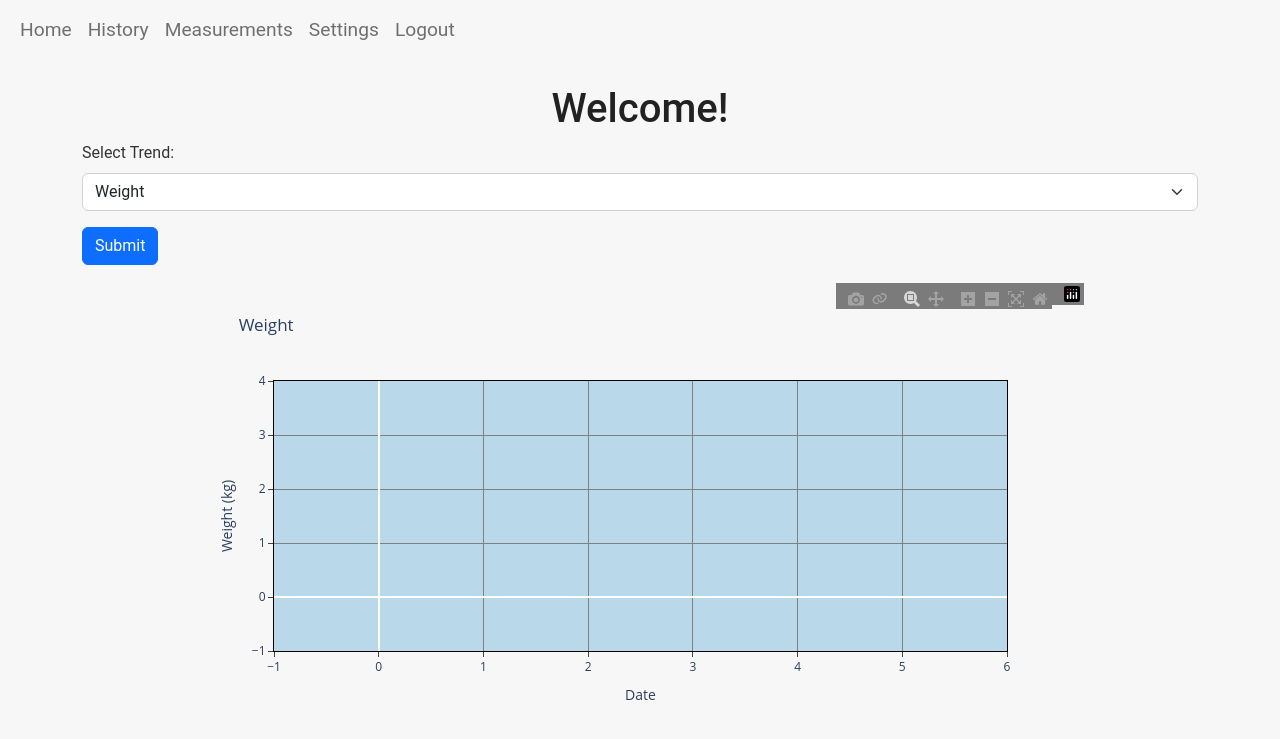
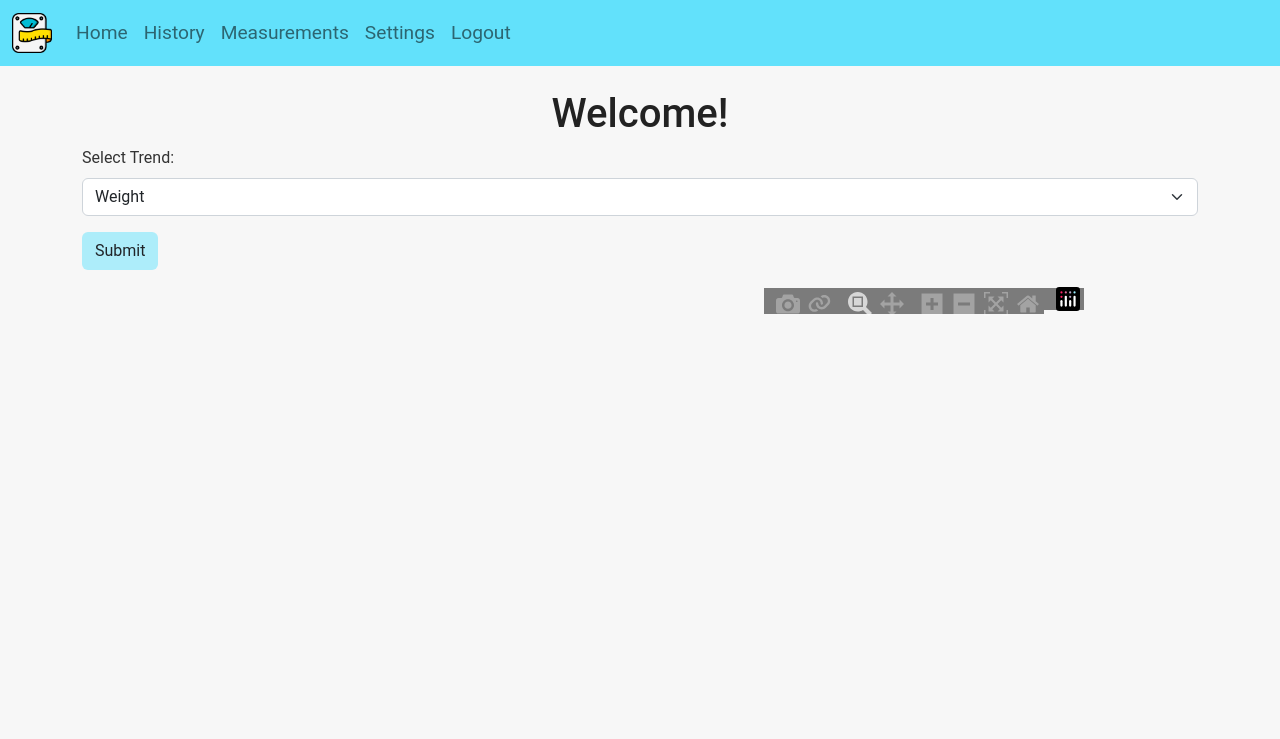
Before and after one commit to simar-s2/Body-Measurement-Tracker, a Flask app: page / in a window 1280 px wide. Shown: the top 739 px of the page. Run offline with Flask 3, Linux system fonts and the light colour scheme; the visitor is signed in with stand-in values (Sample User, id 1); data that the repository does not hold is empty.

Commit message:
Added favicon and navbar brand image, Aranging styles.css properly

```diff
--- a/website/static/styles.css
+++ b/website/static/styles.css
@@ -1,7 +1,59 @@
+/* Global page */
+body {
+    font-family: Roboto, Oxygen, Ubuntu, Cantarell, 'Open Sans', 'Helvetica Neue', sans-serif;
+    background-color: hsl(0, 0%, 97%);
+    color: #333;
+}
+
+h1, h2 {
+    color: #222;
+}
+
+.btn {
+    background-color: rgba(0,212,255,0.3);
+}
+
+svg {
+    height: 1.5em;
+    width: 1.5em;
+}
+
+.link {
+    color: #222;
+    text-decoration: none;
+}
+
+.link:hover {
+    text-decoration: underline;
+    color: black;
+}
+
+/* Navbar  */
+.navbar {
+    background-color: rgba(0,212,255,0.6);
+}
+
 .nav-item {
     font-size: 1.2rem;
+    color: black;
 }
 
+.nav_image {
+    width: 2em;
+    height: 2em;
+}
+
+/* Login and Sign up page */
+
+/* Home page */
+#chart {
+    display: block;
+    margin: 1rem auto;
+    max-width: 80%;
+    max-height: 100%;
+}
+
+/* Measurements and update measurements page */
 .measurements_form {
     display: grid;
     grid-template-columns: 1fr 1fr;
@@ -16,27 +68,9 @@
     justify-self: center;
 }
 
-.link-primary {
-    text-decoration: none;
+/* History page */
+tbody>tr:nth-child(odd) {
+    background-color: rgba(0,212,255,0.3);
 }
 
-.link-primary:hover {
-    text-decoration: underline;
-}
-
-body {
-    font-family: Roboto, Oxygen, Ubuntu, Cantarell, 'Open Sans', 'Helvetica Neue', sans-serif;
-    background-color: hsl(0, 0%, 97%);
-    color: #333;
-}
-
-h1, h2 {
-    color: #222;
-}
-
-#chart {
-    display: block;
-    margin: 1rem auto;
-    max-width: 80%;
-    max-height: 100%;
-}
+/* Settings page */
--- a/website/templates/history.html
+++ b/website/templates/history.html
@@ -7,7 +7,7 @@
 <h2>Measurement history:</h2>
 <br>
 <div class="table-responsive">
-    <table class="table table-striped">
+    <table class="table">
         <thead>
             <tr>
               <th scope="col">Date Added</th>
--- a/website/templates/home.html
+++ b/website/templates/home.html
@@ -19,7 +19,7 @@
                 <option value="leg" {% if 'leg' == selected_data %} selected {% endif %}>Leg</option>
             </select>
         </div>
-            <input type="submit" value="Submit" class="btn btn-primary">
+            <input type="submit" value="Submit" class="btn">
     </form>
 
     <!-- Render the chart within a div -->
--- a/website/templates/layout.html
+++ b/website/templates/layout.html
@@ -6,10 +6,14 @@
     <title>{% block title %}{% endblock %}</title>
     <link href="https://cdn.jsdelivr.net/npm/bootstrap@5.2.3/dist/css/bootstrap.min.css" rel="stylesheet">
     <link rel="stylesheet" href="static/styles.css">
+    <link rel="icon" href="/static/scales.ico" type="image/x-icon">
 </head>
 <body>
-    <nav class="navbar navbar-light navbar-expand-lg">
+    <nav class="navbar navbar-expand-lg" >
         <div class="container-fluid">
+            <a class="navbar-brand">
+                <img src="/static/scales.ico" alt="Bootstrap" class="nav_image">
+              </a>
             <button class="navbar-toggler" type="button" data-bs-toggle="collapse" data-bs-target="#navbarSupportedContent" aria-controls="navbarSupportedContent" aria-expanded="false" aria-label="Toggle navigation">
                 <span class="navbar-toggler-icon"></span>
             </button>
@@ -57,19 +61,19 @@
             {% for category, message in messages %}
                 {% if category == 'success' %}
                 <div class="alert alert-success alert-dismissible fade show" role="alert">
-                    <svg class="bi flex-shrink-2 me-2" width="1.5em" height="1.5em" role="img" aria-label="Success:"><use xlink:href="#check-circle-fill"/></svg>
+                    <svg class="bi flex-shrink-2 me-2" role="img" aria-label="Success:"><use xlink:href="#check-circle-fill"/></svg>
                     {{ message }}
                     <button type="button" class="btn-close" data-bs-dismiss="alert" aria-label="Close"></button>
                 </div>
                 {% elif category == 'warning' %}
                 <div class="alert alert-warning alert-dismissible fade show" role="alert">
-                    <svg class="bi flex-shrink-2 me-2" width="1.5em" height="1.5em" role="img" aria-label="Warning:"><use xlink:href="#exclamation-triangle-fill"/></svg>
+                    <svg class="bi flex-shrink-2 me-2" role="img" aria-label="Warning:"><use xlink:href="#exclamation-triangle-fill"/></svg>
                     {{ message }}
                     <button type="button" class="btn-close" data-bs-dismiss="alert" aria-label="Close"></button>
                 </div>
                 {% else %}
                 <div class="alert alert-danger d-flex align-items-center alert-dismissible fade show" role="alert">
-                    <svg role="img" class="bi flex-shrink-2 me-2" width="1.5em" height="1.5em" aria-label="Danger:"><use xlink:href="#exclamation-triangle-fill"/></svg>
+                    <svg role="img" class="bi flex-shrink-2 me-2" aria-label="Danger:"><use xlink:href="#exclamation-triangle-fill"/></svg>
                     {{ message }}
                     <button type="button" class="btn-close" data-bs-dismiss="alert" aria-label="Close"></button>
                 </div>
--- a/website/templates/login.html
+++ b/website/templates/login.html
@@ -13,11 +13,11 @@
       <label for="password" class="form-label">Password</label>
       <input type="password" class="form-control" id="password" name="password">
     </div>
-    <button type="submit" class="btn btn-primary">Login</button>
+    <button type="submit" class="btn">Login</button>
 </form>
 <br>
 <div class="mb-3">
-  <a href="/sign-up" class="link-primary" class="links">Don't have an account? Sign Up</a>
+  <a href="/sign-up" class="link" class="links">Don't have an account? Sign Up</a>
 </div>
 
 {% endblock %}
--- a/website/templates/update_entry.html
+++ b/website/templates/update_entry.html
@@ -1,12 +1,12 @@
 {% extends "layout.html" %}
 
-{% block title %}Update Entry {{ measurement_id }}{% endblock %}
+{% block title %}Update Entry{% endblock %}
 
 {% block content %}
 
 <link rel="stylesheet" href="/static/styles.css">
 
-<h2>Update measurement {{ measurement_id }}</h2>
+<h2>Update measurement</h2>
 <br>
 <form method="post" class="measurements_form">
     <div class="mb-3">
--- a/website/views.py
+++ b/website/views.py
@@ -32,7 +32,7 @@ def home():
     layout = go.Layout(title=title, xaxis=dict(title='Date'), yaxis=dict(title=y_label))
     fig = go.Figure(data=[trace], layout=layout)
 
-    fig.update_layout(plot_bgcolor='#B9D9EB', paper_bgcolor='rgba(0,0,0,0)')
+    fig.update_layout(plot_bgcolor='rgba(0,212,255,0.2)', paper_bgcolor='rgba(0,0,0,0)')
     fig.update_traces(line_color='#f3172d', line={'width': 1.5})
 
     fig.update_xaxes(
@@ -110,15 +110,15 @@ def update_entry(measurement_id):
         for key, value in items:
             if value == '':
                 flash('Please fill in all the fields!', 'warning')
-                return render_template('update_entry.html', user=current_user, measurement_id=measurement_id)
+                return render_template('update_entry.html', user=current_user)
             try:
                 value = float(value)
                 if value < 0:
                     flash('Measurements cannot be negative!', 'warning')
-                    return render_template('update_entry.html', user=current_user, measurement_id=measurement_id)
+                    return render_template('update_entry.html', user=current_user)
             except ValueError:
                 flash('Please enter valid values!', 'warning')
-                return render_template('update_entry.html', user=current_user, measurement_id=measurement_id)
+                return render_template('update_entry.html', user=current_user)
 
          # Update measurements
         measurements.weight = request.form['weight']
@@ -133,7 +133,7 @@ def update_entry(measurement_id):
         flash('Measurements updated successfully!', 'success')
         return redirect('/history')
     else:
-        return render_template('update_entry.html', measurement_id=measurement_id, user=current_user)
+        return render_template('update_entry.html', user=current_user)
 
 @views.route('/history')
 @login_required
```
Also changed, not shown: README.md, website/static/scales.ico (added).
